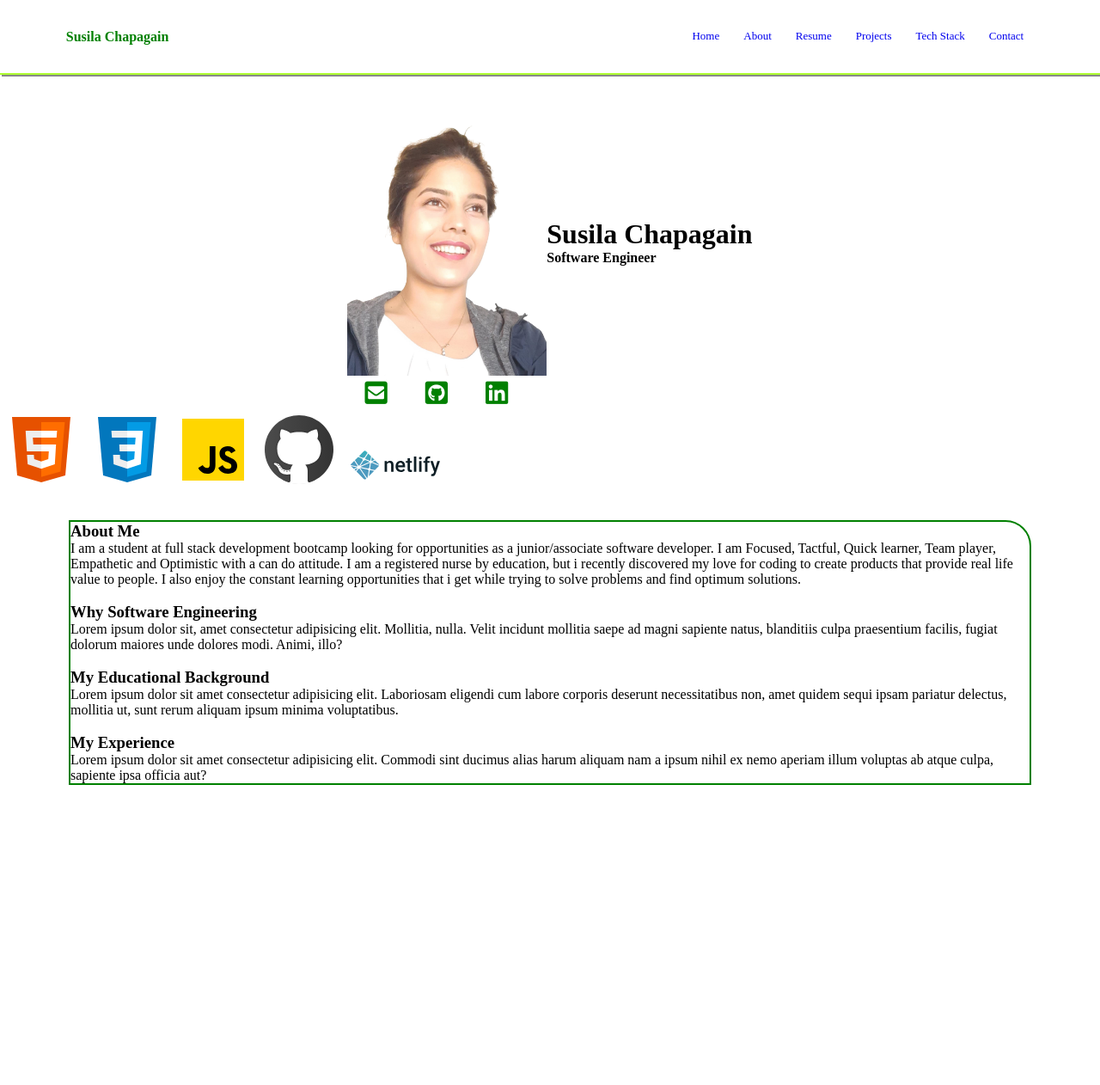
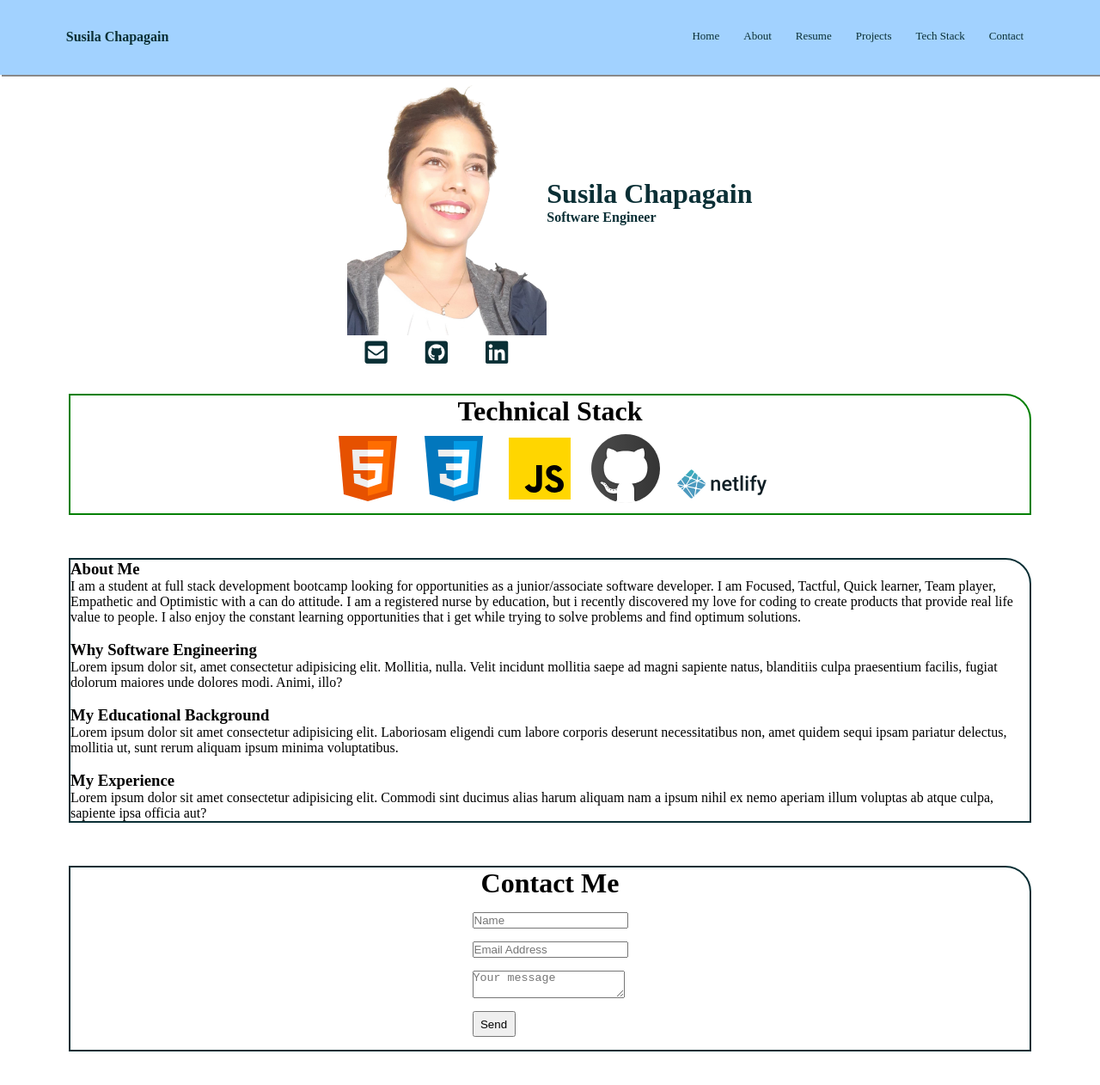
Before and after one commit to SusilaChapagain/html-resume, a plain HTML site: page index.html in a window 1280 px wide. Shown: the whole page at 86% size. Before the commit the page ends 943 px from the top, so only its background shows below. Drawn offline with Linux system fonts and the light colour scheme.

Commit message:
second commit

```diff
--- a/index.html
+++ b/index.html
@@ -50,7 +50,9 @@
 </div>
 
 <!-- Tech-Stack -->
-<div class="tech-stack">
+
+<div class="tech-stacks">
+    <h1 class="tech">Technical Stack</h1>
     <img src="/images/html.svg">
     <img src="/images/css.svg">
     <img src="/images/javascript.svg">
@@ -76,6 +78,25 @@
 </div>
 
 
+<!-- -------contact-form -->
+<div class="contact">
+    <h1>Contact Me</h1>
+    <div class="form">
+        <form action="https://formsubmit.co/susilachapagain056@gmail.com" method="POST">
+            <input type="text" name="name" placeholder="Name" required>
+            <input type="email" name="email" placeholder="Email Address" required>
+            <textarea name="message" placeholder="Your message"></textarea>
+
+            <input type="hidden" name="_autoresponse" value="Thank you for your email. I shall reach back to you as soon as possible">
+
+            <button type="submit">Send</button>
+        </form>
+    </div>
+
+</div>
+
+
+
 
 
 
--- a/style.css
+++ b/style.css
@@ -1,14 +1,21 @@
 *{
     margin: 0;
-    padding: 0;
+    padding: 0 0;
     text-decoration: none;
+
+
 }
 
 .header{
     background-position: center;
     background-size: cover;
-    border-bottom:2px solid greenyellow;
+    border-bottom:2px solid #a2d2ff;
     box-shadow: 2px 2px #888888;
+    position:fixed;
+    top: 0;
+    width: 100%;
+    background-color:#a2d2ff;
+
 }
 a > img{
     height: 2.5rem;
@@ -16,7 +23,7 @@ a > img{
     justify-content: left;
 }
 .name{
-    color: green;
+    color:#0A2F35;
 }
 
 
@@ -25,6 +32,7 @@ nav{
     padding: 2% 6%;
     justify-content:space-between;
     align-items: center;
+
 }
 .nav-links{
     flex: 1;
@@ -43,12 +51,13 @@ nav{
 .nav-links ul li a{
    text-decoration: none;
    font-style: normal;
+   color: #0A2F35;
 }
 .nav-links ul li::after{
   content: '';
   width: 0;
   height:2px ;
-  background:crimson;
+  background:#0A2F35;
   display:block;
   margin: auto;
   transition: 0.5s;
@@ -56,40 +65,6 @@ nav{
 
 .nav-links ul li:hover::after{
     width: 100%;
-}
-.text-box{
-    width: 90%;
-    color: #fff;
-    position: absolute;
-    top: 50%;
-    left: 50%;
-    transform: translate(-50%,-50%);
-    text-align: center;
-}
-.text-box h1{
-    font-size: 62px;
-    color: white;
-}
-.text-box p{
-    margin: 10px 0 40px;
-    font-size: 14px;
-    color: #fff;
-}
-.hero-btn{
-    display: inline-block;
-    text-decoration: none;
-    color: #fff;
-    border: 1px solid #fff;
-    padding:12px 34px;
-    font-size: 13px;
-    background: transparent;
-    position: relative;
-    cursor: pointer;
-}
-.hero-btn:hover{
-    border: 1px solid #f44336;
-    background: #f44336;
-    transition: 1s;
 }
  nav .fa{
     display: none;
@@ -103,7 +78,7 @@ nav{
     }
     .nav-links{
         position: fixed;
-        background: green;
+        background: #a2d2ff;
         height: 100vh;
         width: 200px;
         top: 0%;
@@ -118,11 +93,13 @@ nav{
         margin: 10px;
         font-size: 22px;
         cursor: pointer;
+        color:#0A2F35;
     }
     .nav-links ul {
         padding: 30px;
     }
 }
+
 .image img{
     height: 300px;
     width: 250;
@@ -134,14 +111,88 @@ nav{
     justify-content: center;
     align-items: center;
     flex-wrap: wrap;
+    margin-top: 40px;
+
 }
 .icons a{
     margin:0 20px;
     font-size: 30px;
-    color:green;
+    color:#0A2F35;
 }
 .about-me{
+    border: 2px #0A2F35 solid;
+    border-radius:0 30px 0 0 ;
+    margin: 30px 80px;
+    margin-bottom: 50px;
+    background:transparent;
+    left: 0;
+    transition: 0.8s;
+
+}
+.about-me:hover{
+    background-color:#a2d2ff;
+}
+
+
+.tech-stacks{
     border: 2px green solid;
     border-radius:0 30px 0 0 ;
     margin: 30px 80px;
+    margin-bottom: 50px;
+    text-align: center;
+    background:transparent;
+    transition: 0.8s;
+
 }
+
+.tech-stacks:hover{
+    background:#a2d2ff;
+}
+
+
+
+.intro{
+    color: #0A2F35;
+}
+
+
+/* contact */
+.contact{
+    text-align: center;
+    border: 2px #0A2F35 solid;
+    border-radius:0 30px 0 0 ;
+    margin: 30px 80px;
+    margin-bottom: 50px;
+    background:transparent;
+    left: 0;
+    transition: 0.8s;
+
+
+}
+
+.contact:hover{
+    background:#a2d2ff;
+}
+
+
+.form{
+    display: flex;
+    justify-content: center;
+    align-items: center;
+}
+
+.contact form *{
+    display: block;
+    margin: 15px 0;
+}
+
+
+.contact form button{
+    transition: 0.8s;
+    height: 30px;
+    width: 50px;
+}
+.contact form button:hover{
+    background:red;
+    cursor: pointer;
+}
```
